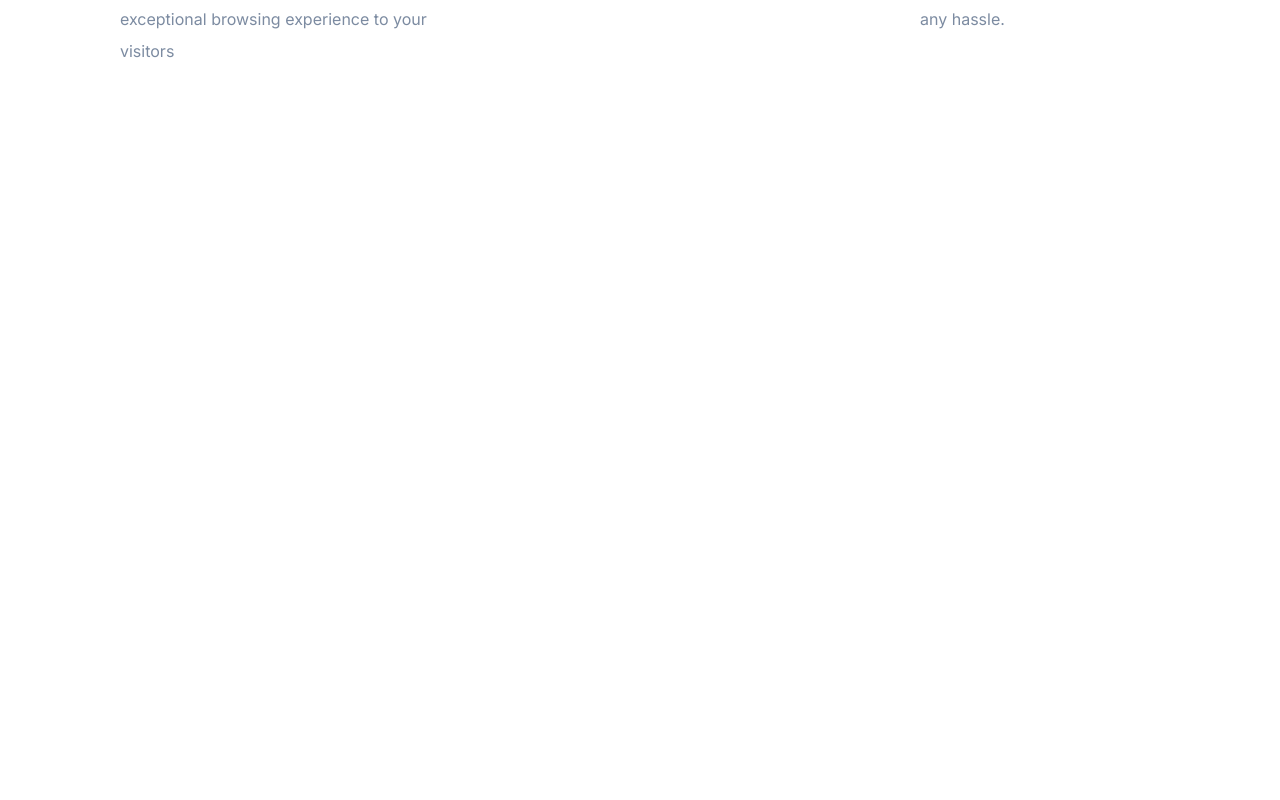
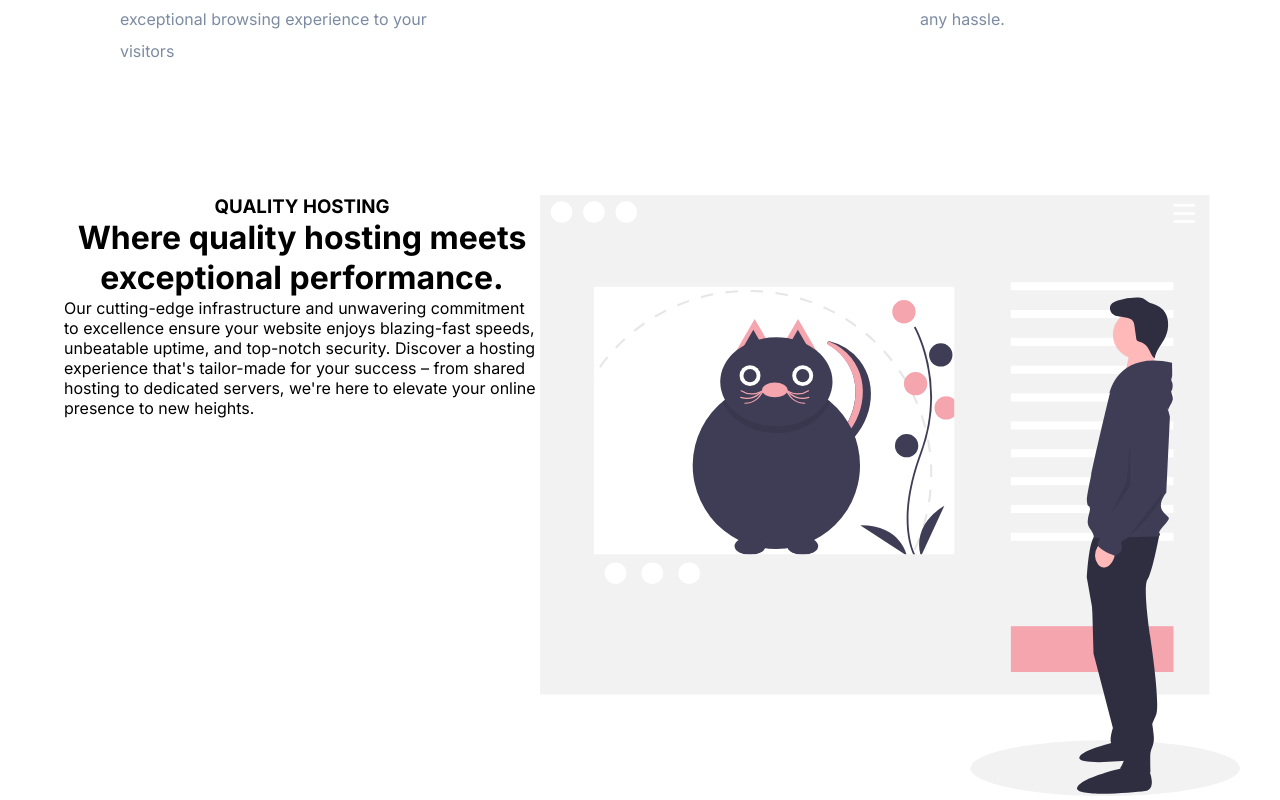
Before and after one commit to mpfuns/meow-hosting, a React (Create React App) app: page / in a window 1280 px wide. Shown: the part 1558-2358 px from the top of the page. Before the commit the page ends 1753 px from the top, so only its background shows below. Built offline with nearby package versions, Linux system fonts and the light colour scheme.

Commit message:
working on  quality

```diff
--- a/src/App.css
+++ b/src/App.css
@@ -283,6 +283,19 @@ font-size: 18px;
  color:#7C8BA1;
  line-height: 2;
 }
+/*Quality */
+.quality-container{
+  display: flex;
+  justify-content: center;
+
+}
+.quality-description{
+  padding-left:24px  ;
+  display: flex;
+  flex-direction: column;
+  max-width:500px;
+  text-align: left;
+}
 
 
 /*Small phones, tablets, large smartphone */
--- a/src/App.js
+++ b/src/App.js
@@ -2,12 +2,14 @@ import './App.css';
 import Nav from './Comps/Nav'
 import Started from './Comps/Started';
 import Features from './Comps/Features';
+import Quality from './Comps/Quality';
 function App() {
   return (
     <div className="App">
       <Nav />
       <Started />
       <Features />
+      <Quality />
     </div>
   );
 }
--- a/src/Comps/Quality.js
+++ b/src/Comps/Quality.js
@@ -0,0 +1,18 @@
+export default function Quality (){
+
+
+    return (
+        <div className="container--big-row">
+        <div className="quality-container">
+        <div className="quality-description">
+            <h3>QUALITY HOSTING</h3>
+            <h1>Where quality hosting meets exceptional performance.</h1>
+            <p>Our cutting-edge infrastructure and unwavering commitment to excellence ensure your website enjoys blazing-fast speeds, unbeatable uptime, and top-notch security. Discover a hosting experience that's tailor-made for your success – from shared hosting to dedicated servers, we're here to elevate your online presence to new heights.</p>
+        </div>
+<figure className="quality--img-container"><img  src="undraw_pet_adoption_-2-qkw.svg"/></figure>
+
+        </div>
+        </div>
+
+        )
+}
```
